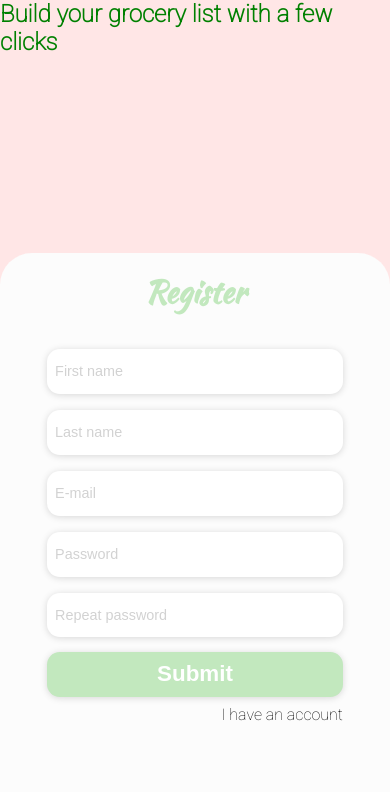
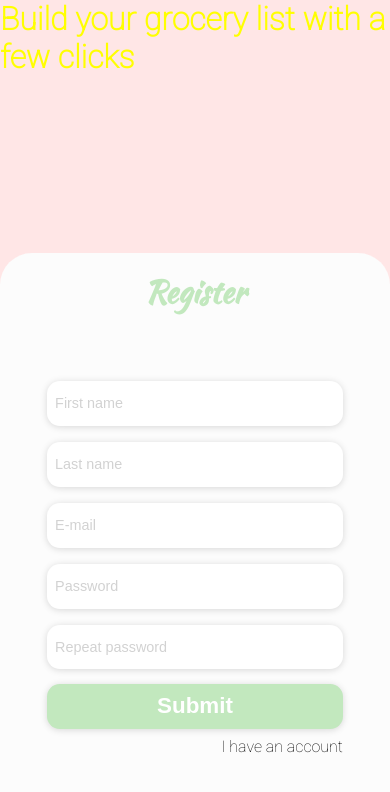
Before and after one commit to Ivailo663/ShoppingListApp, a React app: page / in a window 390 px wide. Built offline with nearby package versions, Linux system fonts and the light colour scheme.

Commit message:
testing responsivness

```diff
--- a/src/components/App.js
+++ b/src/components/App.js
@@ -7,7 +7,9 @@ class App extends Component {
   render() {
     return (
       <div className="main">
+        <div className="main-inner">
         <Auth/>
+        </div>
       </div>
     );
   }
--- a/src/index.html
+++ b/src/index.html
@@ -8,6 +8,6 @@
     <title>React and Webpack4</title>
   </head>
   <body>
-    <section id="index"></section>
+    <div id="index"></div>
   </body>
 </html>
--- a/src/styles/App.scss
+++ b/src/styles/App.scss
@@ -15,35 +15,38 @@ html,body{
 *{
     box-sizing : border-box;
 }
-#index{
-    background:$pink;
-    display:flex;
-    justify-content: center;
-}
 //GENERAL CLASSES
 h1{
 color:yellow;
 margin:0;
 }
-@media(max-width:800px){
-    h1{
-        color:green;
-    }
 
-}
 h2{
-    // @include h2;
-    // color:red
+    @include h2;
 }
 //GENERAL CLASSES END
 .main{
     width:100vw;
-    // height:100vh;
+    background:grey;
+
+
+    .main-inner{
+        width:100vw;
+        margin:0 auto;
+        background:$pink;
+    }
+
+        @media (min-width: 600px){
+            .main-inner{
+                width:80vw;
+            }
+        }
+
 
 }
-@media only screen and (min-width: 600px){
+@media (max-width: 600px){
     .main{
-        width:80vw;
+        width:100vw;
     }
 }
 .auth-container{
@@ -53,10 +56,16 @@ h2{
        height:30vh;
     }
     section{
-        height:70vh;
+        height:auto;
         background:$whiteDirty;
         border-radius: 2rem 2rem 0 0 ;
     }
+    @media only screen and (min-height: 600px){
+        section{
+            height:70vh;
+        }
+    }
+
 }
 
 
@@ -72,7 +81,7 @@ h2{
 
     padding:calc(1rem - 1vw);
     max-width:20rem;
-    margin: 0 auto;
+    margin: 2rem auto;
     display:flex;
     flex-flow:column;
     text-align:right;
```
